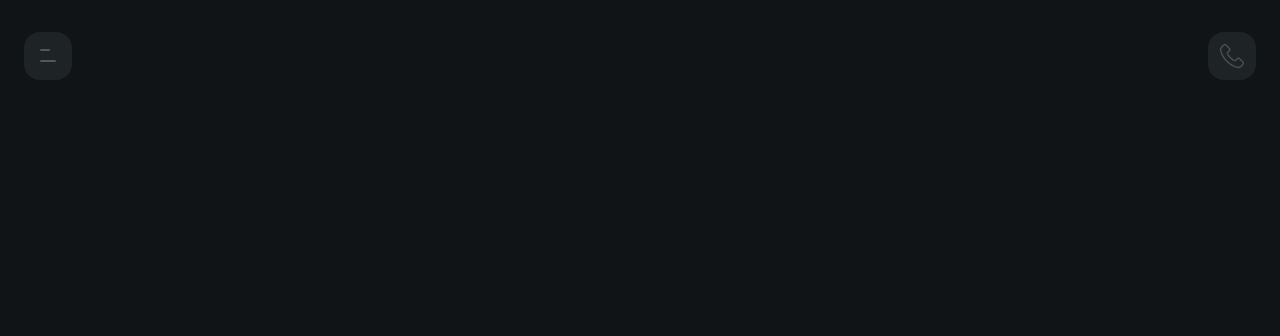
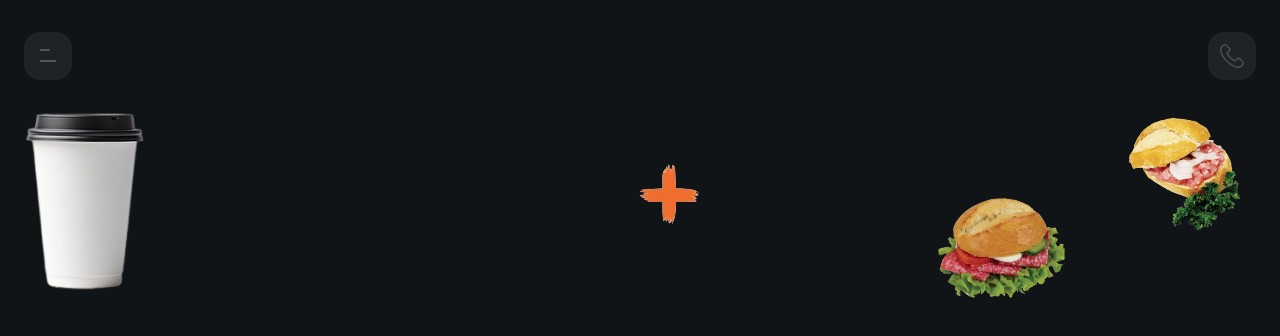
Before and after one commit to AlenaYarmak/german-foodtruck, a website: page src/index.html in a window 1280 px wide. Drawn offline with nearby package versions, Linux system fonts and the light colour scheme; files that its build step writes are made by us from their sources.

Commit message:
add promotion block

```diff
--- a/src/index.html
+++ b/src/index.html
@@ -16,6 +16,18 @@
                 <div class="header__search"></div>
             </div>
         </div>
+
+        <div class="container">
+            <div class="promotion">
+                <div class="promotion__images">
+                    <img class="promotion__image promotion__image-first" src="./img/coffee.png" alt="">
+                    <img class="promotion__image promotion__image-second" src="./img/burger1.png" alt="">
+                    <img class="promotion__image promotion__image-third" src="./img/burger2.png" alt="">
+                    <img class="promotion__image promotion__image-plus" src="./img/plus.png" alt="">
+                </div>
+                <div class="promotion__title"></div>
+            </div>
+        </div>
     </div>
 
 
--- a/src/scss/style.scss
+++ b/src/scss/style.scss
@@ -62,3 +62,31 @@
     left: 50%;
     transform: translate(-50%, -50%);
 }
+
+.promotion {
+    &__images {
+        position: relative;
+        height: 200px;
+    }
+    &__image {
+        position: absolute;
+    }
+    &__image-first {
+        left: 0%;
+        width: 120px;
+    }
+    &__image-second {
+        right: 0%;
+        width: 140px;
+        transform: rotate(-10deg);
+    }
+    &__image-third {
+        bottom: 0%;
+        right: 15%;
+        width: 140px;
+    }
+    &__image-plus {
+        right: 45%;
+        top: 25%;
+    }
+}
```
Also changed, not shown: src/img/burger1.png (added), src/img/burger2.png (added), src/img/coffee.png (added), src/img/plus.png (added).
